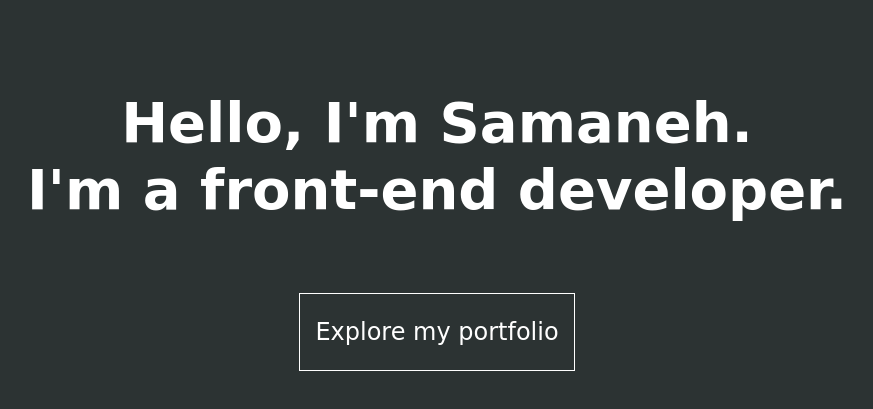
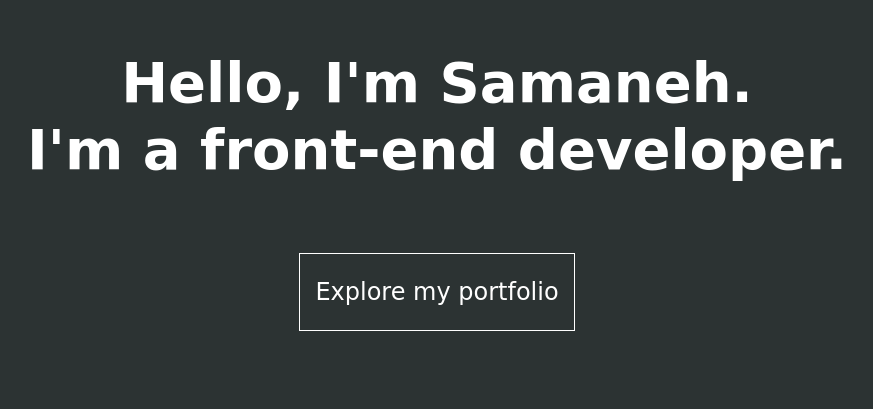
Before and after one commit to Nef3libata/portfolio-project, a plain HTML site: page index.html in a window 1280 px wide. Shown: the part 151-560 px from the top of the page, without its empty margins (203-1076 px from the left). Drawn offline with nearby package versions, Linux system fonts and the light colour scheme; a web font is replaced by a local one.

Commit message:
corrected the margin top

```diff
--- a/src/style.css
+++ b/src/style.css
@@ -13,7 +13,7 @@ h2 {
 
 body {
   background-color: #2c3333;
-  margin-top: 240px;
+  margin-top: 200px;
 }
 
 .explore {
```
